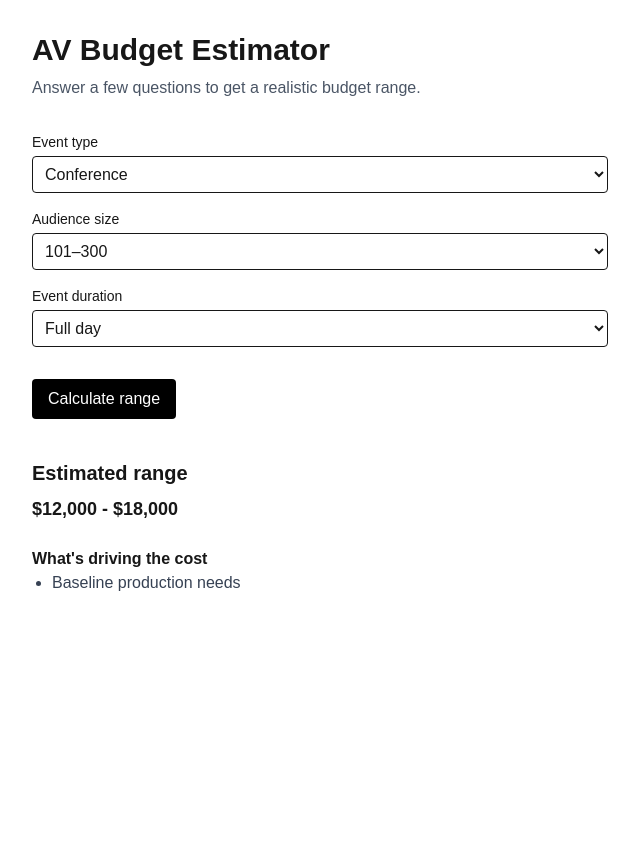
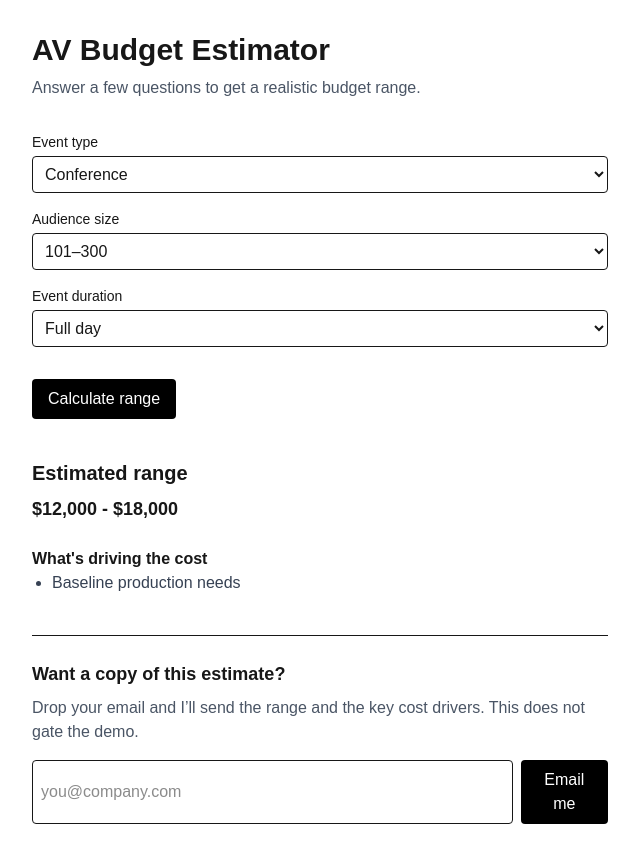
Before and after one commit to brianblack-ai/OpsSignal, a Next.js app: page /estimate in a window 1280 px wide. Both pictures are taken after a click on the button "Calculate range". Shown: the whole page, without its empty margins (0-640 px from the left). Before the commit the page ends 800 px from the top, so only its background shows below. Built offline with nearby package versions, Linux system fonts and the light colour scheme.

Commit message:
feat: add lead capture endpoint + UI submit

```diff
--- /dev/null
+++ b/src/app/api/lead/route.ts
@@ -0,0 +1,46 @@
+import { NextResponse } from "next/server";
+
+export const runtime = "nodejs";
+
+function isValidEmail(email: string) {
+  return /^[^\s@]+@[^\s@]+\.[^\s@]+$/.test(email);
+}
+
+export async function POST(req: Request) {
+  try {
+    const body = await req.json().catch(() => ({}));
+
+    const email = String(body?.email ?? "").trim();
+    const estimateRange = String(body?.estimateRange ?? "").trim();
+    const eventType = String(body?.eventType ?? "").trim();
+    const audienceSize = String(body?.audienceSize ?? "").trim();
+    const duration = String(body?.duration ?? "").trim();
+    const drivers = Array.isArray(body?.drivers) ? body.drivers.map(String) : [];
+
+    if (!email || !isValidEmail(email)) {
+      return NextResponse.json(
+        { ok: false, error: "Valid email required" },
+        { status: 400 }
+      );
+    }
+
+    // v0 behavior: just accept + echo (we’ll wire Sheet/Resend/etc next)
+    return NextResponse.json({
+      ok: true,
+      received: {
+        email,
+        estimateRange,
+        eventType,
+        audienceSize,
+        duration,
+        drivers,
+      },
+      notes: ["lead capture v0: accepted + echoed (no storage yet)"],
+    });
+  } catch (err: any) {
+    return NextResponse.json(
+      { ok: false, error: err?.message ?? "Unknown error" },
+      { status: 500 }
+    );
+  }
+}
--- a/src/app/estimate/page.tsx
+++ b/src/app/estimate/page.tsx
@@ -8,6 +8,8 @@ const [eventType, setEventType] = useState("Conference");
 const [audienceSize, setAudienceSize] = useState("101–300");
 const [duration, setDuration] = useState("Full day");
 const [drivers, setDrivers] = useState<string[]>([]);
+const [email, setEmail] = useState("");
+const [leadStatus, setLeadStatus] = useState<string | null>(null);
 
 
   return (
@@ -90,15 +92,62 @@ setRange(`$${data.rangeLow.toLocaleString()} - $${data.rangeHigh.toLocaleString(
         {range && <p className="mt-2 font-semibold text-lg">{range}</p>}
       </section>
 {drivers.length > 0 && (
+  <>
     <section className="mt-6 max-w-xl">
-    <h3 className="font-semibold">What&#39;s driving the cost</h3>
+      <h3 className="font-semibold">What's driving the cost</h3>
       <ul className="list-disc pl-5 text-gray-700">
         {drivers.map((d) => (
           <li key={d}>{d}</li>
         ))}
       </ul>
     </section>
+
+    <section className="mt-10 max-w-xl border-t pt-6">
+      <h3 className="text-lg font-semibold">Want a copy of this estimate?</h3>
+      <p className="mt-2 text-gray-600">
+        Drop your email and I’ll send the range and the key cost drivers.
+        This does not gate the demo.
+      </p>
+
+      <div className="mt-4 flex gap-2">
+        <input
+          type="email"
+          placeholder="you@company.com"
+          className="w-full border rounded p-2"
+          value={email}
+          onChange={(e) => setEmail(e.target.value)}
+        />
+
+        <button
+          type="button"
+          className="inline-flex items-center rounded bg-black text-white px-4 py-2"
+          onClick={async () => {
+            setLeadStatus("Sending...");
+            await fetch("/api/lead", {
+              method: "POST",
+              headers: { "Content-Type": "application/json" },
+              body: JSON.stringify({
+                email,
+                estimate: range,
+                drivers,
+                source: "estimate",
+              }),
+            });
+            setLeadStatus("Sent.");
+          }}
+        >
+          Email me
+        </button>
+      </div>
+
+      {leadStatus && (
+        <p className="mt-2 text-sm text-gray-500">{leadStatus}</p>
       )}
+    </section>
+  </>
+)}
+
+
     </main>
   );
 }
```
Lines whose indentation alone changed are shown as unchanged.
